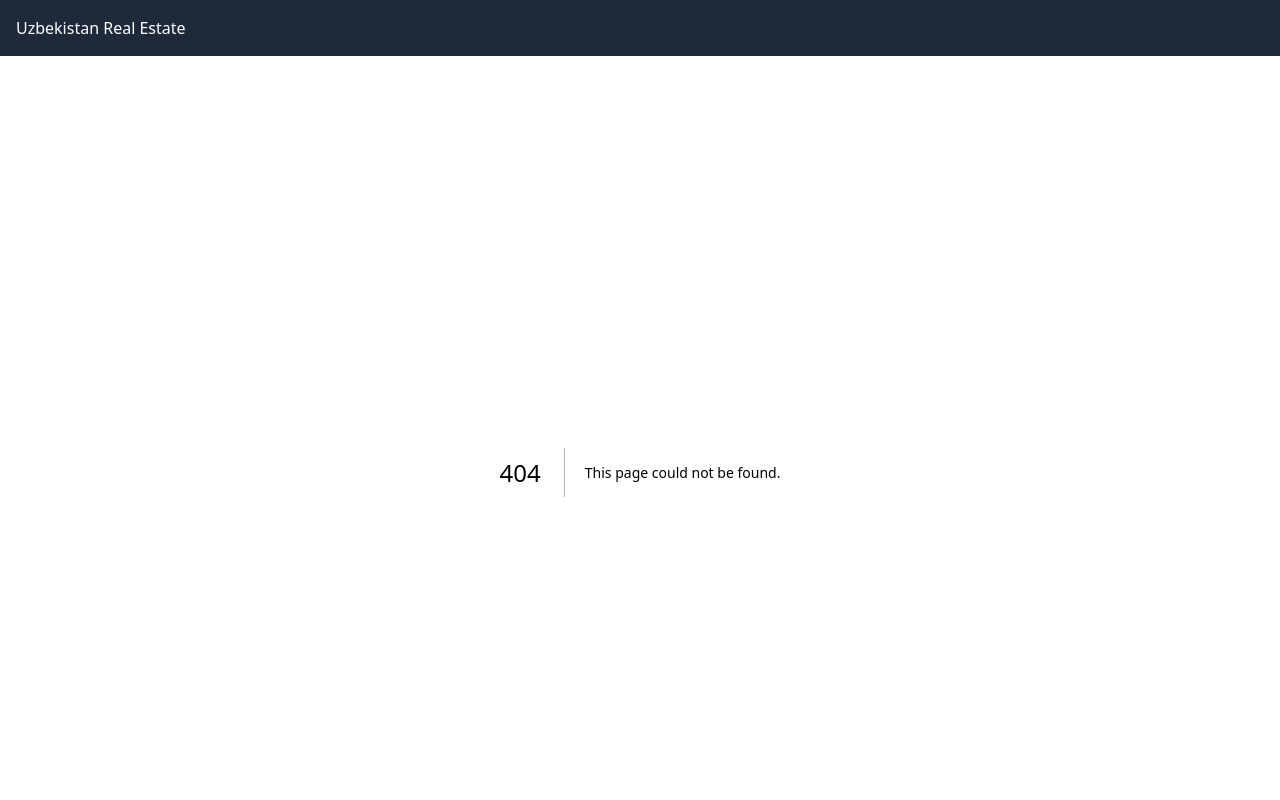
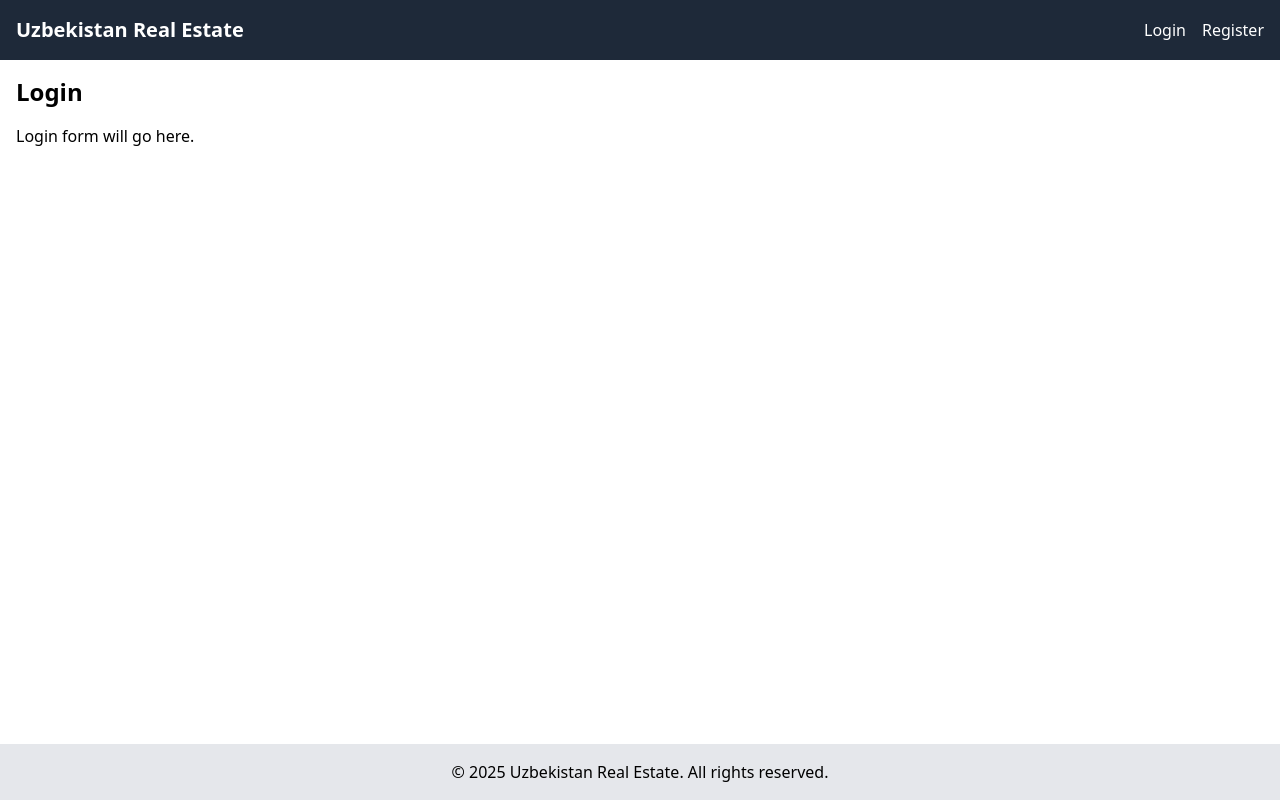
Before and after one commit to viktordrukker/uz-real-estate-aggregator, a Next.js app in the folder frontend/: page /login in a window 1280 px wide. Before the commit this address had no page. Shown: the top 800 px of the page. Built offline with nearby package versions, Linux system fonts and the light colour scheme.

Commit message:
feat(frontend): add auth links to header and placeholder pages

```diff
--- a/frontend/src/app/layout.tsx
+++ b/frontend/src/app/layout.tsx
@@ -1,4 +1,5 @@
 import type { Metadata } from "next";
+import Link from 'next/link'; // Import Link
 import "./globals.css";
 
 export const metadata: Metadata = {
@@ -11,18 +12,39 @@ export default function RootLayout({
 }: Readonly<{
   children: React.ReactNode;
 }>) {
+  // TODO: Add logic to show user info/logout if logged in
+  const isLoggedIn = false; // Placeholder
+
   return (
     <html lang="en">
-      <body className="antialiased">
+      <body className="antialiased flex flex-col min-h-screen">
         <header className="bg-gray-800 text-white p-4">
-          {/* Placeholder for Header Content (e.g., Logo, Nav) */}
-          <nav>Uzbekistan Real Estate</nav>
+          <div className="container mx-auto flex justify-between items-center">
+            <Link href="/" className="text-xl font-bold">Uzbekistan Real Estate</Link>
+            <nav>
+              {isLoggedIn ? (
+                <>
+                  {/* Placeholder for logged-in user */}
+                  <span>Welcome, User!</span>
+                  <button className="ml-4 bg-red-500 hover:bg-red-700 text-white font-bold py-2 px-4 rounded">
+                    Logout
+                  </button>
+                </>
+              ) : (
+                <>
+                  <Link href="/login" className="hover:text-gray-300 ml-4">Login</Link>
+                  <Link href="/register" className="hover:text-gray-300 ml-4">Register</Link>
+                </>
+              )}
+              {/* TODO: Add Favorites Link */}
+            </nav>
+          </div>
         </header>
-        <main className="p-4">
+        <main className="p-4 flex-grow container mx-auto">
           {/* Page content will be rendered here */}
           {children}
         </main>
-        <footer className="bg-gray-200 text-center p-4 mt-8">
+        <footer className="bg-gray-200 text-center p-4 mt-auto">
           {/* Placeholder for Footer Content */}
           &copy; {new Date().getFullYear()} Uzbekistan Real Estate. All rights reserved.
         </footer>
--- /dev/null
+++ b/frontend/src/app/login/page.tsx
@@ -0,0 +1,11 @@
+import React from 'react';
+
+export default function LoginPage() {
+  return (
+    <div>
+      <h1 className="text-2xl font-bold mb-4">Login</h1>
+      {/* TODO: Implement login form */}
+      <p>Login form will go here.</p>
+    </div>
+  );
+}
--- /dev/null
+++ b/frontend/src/app/register/page.tsx
@@ -0,0 +1,11 @@
+import React from 'react';
+
+export default function RegisterPage() {
+  return (
+    <div>
+      <h1 className="text-2xl font-bold mb-4">Register</h1>
+      {/* TODO: Implement registration form */}
+      <p>Registration form will go here.</p>
+    </div>
+  );
+}
```
